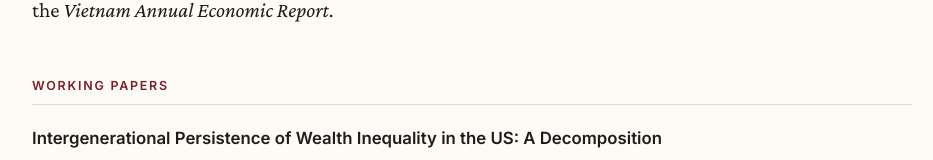
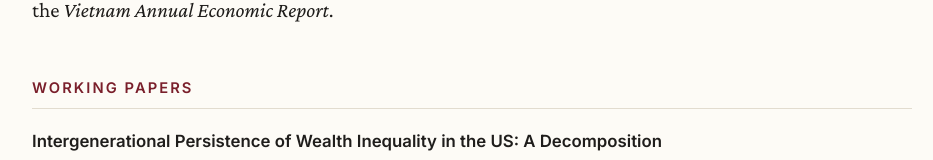
Before and after one commit to chinh-hoangduc/chinh-hoangduc.github.io, a plain HTML site: page index.html in a window 1280 px wide. Shown: the part 500-660 px from the top of the page, without its empty margins (168-1101 px from the left). Drawn offline with nearby package versions, Linux system fonts and the light colour scheme.

Commit message:
increase h2 font size

```diff
--- a/style.css
+++ b/style.css
@@ -129,7 +129,7 @@ section {
 section h2 {
   font-family: var(--sans);
   font-weight: 600;
-  font-size: 0.78rem;
+  font-size: 0.92rem;
   letter-spacing: 0.14em;
   text-transform: uppercase;
   color: var(--accent);
```
